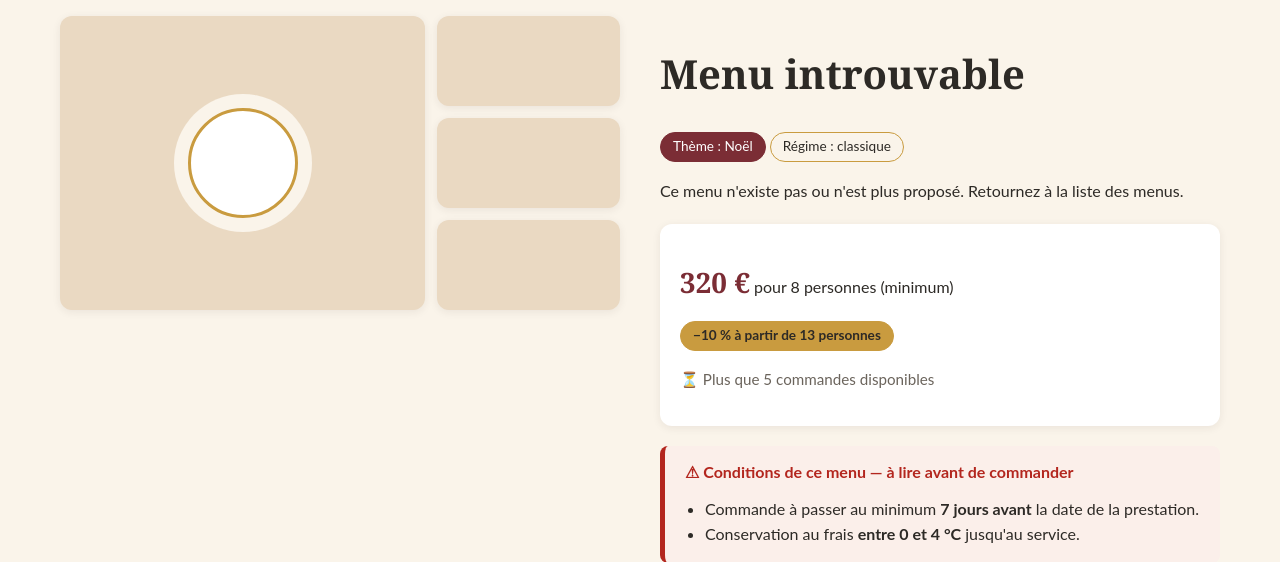
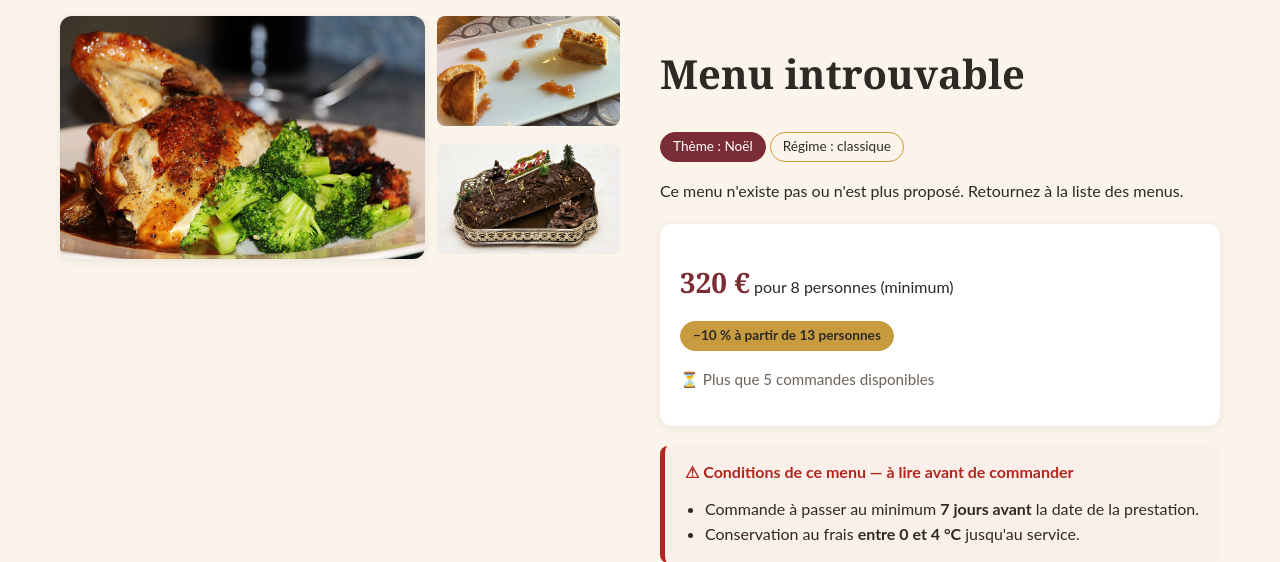
Before and after one commit to ahyjekdev-ctrl/vite-et-gourmand, a PHP site: page /frontend/menu-detail.html in a window 1280 px wide. Shown: the part 176-738 px from the top of the page. Run offline with PHP 8.4, Linux system fonts and the light colour scheme; data that the repository does not hold is empty.

Commit message:
feat: integration des photos (hero, cartes menus, galerie detail) et chemin d'image dans l'API menus

```diff
--- a/backend/menus/get-menus.php
+++ b/backend/menus/get-menus.php
@@ -68,6 +68,8 @@ if (($personnes = parametreNumerique('personnes')) !== null) {
 $sql = 'SELECT m.menu_id, m.titre, m.description, m.nb_personnes_min, m.prix_min,
                m.quantite_restante, m.actif, m.theme_id, m.regime_id,
                t.libelle AS theme, r.libelle AS regime,
+               (SELECT i.chemin FROM image_menu i
+                WHERE i.menu_id = m.menu_id ORDER BY i.position LIMIT 1) AS image,
                (SELECT i.alt FROM image_menu i
                 WHERE i.menu_id = m.menu_id ORDER BY i.position LIMIT 1) AS image_alt
         FROM menu m
--- a/frontend/assets/css/style.css
+++ b/frontend/assets/css/style.css
@@ -220,7 +220,20 @@ main { padding-block: 1.5rem 3rem; }
 .hero h1 .accent { color: var(--bordeaux); display: block; }
 .hero__texte p { color: var(--gris-doux); font-size: 1.05rem; }
 
-/* Visuel de substitution en attendant les photos */
+/* ---------- Photos (Wikimedia Commons — crédits : docs/credits-images.md) ---------- */
+.photo-plat {
+  display: block;
+  width: 100%;
+  object-fit: cover;
+  border-radius: var(--rayon);
+  box-shadow: var(--ombre);
+}
+.hero .photo-plat { min-height: 240px; max-height: 380px; height: 100%; }
+.carte--menu .photo-plat { height: 150px; border-radius: var(--rayon) var(--rayon) 0 0; box-shadow: none; }
+.galerie > .photo-plat { min-height: 240px; max-height: 420px; }
+.galerie__vignettes .photo-plat { height: 110px; border-radius: var(--rayon-petit); box-shadow: none; }
+
+/* Visuel de substitution si un menu n'a pas encore de photo */
 .visuel {
   display: grid;
   place-items: center;
--- a/frontend/assets/js/menu-detail.js
+++ b/frontend/assets/js/menu-detail.js
@@ -58,16 +58,19 @@
         el('li', null, phrase.endsWith('.') ? phrase : `${phrase}.`))
     );
 
-    /* ---------- Galerie ---------- */
+    /* ---------- Galerie (photos réelles, crédits : docs/credits-images.md) ---------- */
     const galeriePrincipale = document.getElementById('galerie-principale');
-    if (menu.images[0]) galeriePrincipale.setAttribute('aria-label', `${menu.images[0].alt} (photo à venir)`);
+    if (menu.images[0]) {
+      galeriePrincipale.src = menu.images[0].chemin;
+      galeriePrincipale.alt = menu.images[0].alt;
+    }
     const vignettes = document.getElementById('galerie-vignettes');
     vignettes.replaceChildren(
       ...menu.images.slice(1).map((image) => {
-        const visuel = el('div', 'visuel');
-        visuel.setAttribute('role', 'img');
-        visuel.setAttribute('aria-label', `${image.alt} (photo à venir)`);
-        return visuel;
+        const img = el('img', 'photo-plat');
+        img.src = image.chemin;
+        img.alt = image.alt;
+        return img;
       })
     );
 
--- a/frontend/index.html
+++ b/frontend/index.html
@@ -39,7 +39,7 @@
         <p>Julie et José composent pour vous des menus de saison, pour tous vos événements&nbsp;: Noël, Pâques, mariages, réceptions… Des produits frais, un savoir-faire artisanal, livrés chez vous.</p>
         <a class="btn btn--primaire" href="menus.html">Découvrir nos menus</a>
       </div>
-      <div class="visuel visuel--assiette" role="img" aria-label="Photo d'un plat signature de la maison (photo à venir)"></div>
+      <img class="photo-plat" src="assets/img/hero.jpg" alt="Foie gras et toasts dressés à l'assiette, une entrée signature de la maison">
     </section>
 
     <!-- Professionnalisme de l'équipe -->
--- a/frontend/menu-detail.html
+++ b/frontend/menu-detail.html
@@ -43,11 +43,10 @@
     <!-- Contenu statique : sera alimenté depuis l'API en Phase 5 -->
     <div class="fiche-menu">
       <section class="galerie" aria-label="Galerie de photos du menu">
-        <div class="visuel visuel--assiette" id="galerie-principale" role="img" aria-label="Photo principale : chapon fermier aux morilles dressé sur plat de service (photo à venir)"></div>
+        <img class="photo-plat" id="galerie-principale" src="assets/img/menus/noel-1.jpg" alt="Chapon fermier aux morilles dressé sur plat de service">
         <div class="galerie__vignettes" id="galerie-vignettes">
-          <div class="visuel" role="img" aria-label="Foie gras mi-cuit et chutney de figues en entrée (photo à venir)"></div>
-          <div class="visuel" role="img" aria-label="Bûche signature chocolat-praliné (photo à venir)"></div>
-          <div class="visuel" role="img" aria-label="Table de fête dressée (photo à venir)"></div>
+          <img class="photo-plat" src="assets/img/menus/noel-2.jpg" alt="Foie gras mi-cuit et chutney de figues en entrée">
+          <img class="photo-plat" src="assets/img/menus/noel-3.jpg" alt="Bûche signature chocolat-praliné">
         </div>
       </section>
 
```
Also changed, not shown: frontend/assets/js/filtres.js (+11 -3 lines), frontend/menus.html (+6 -6 lines).
